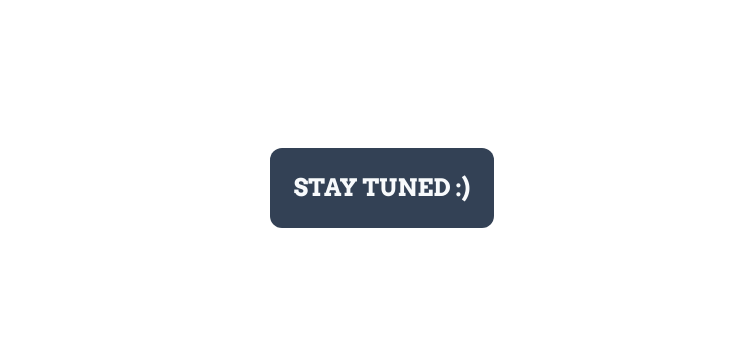
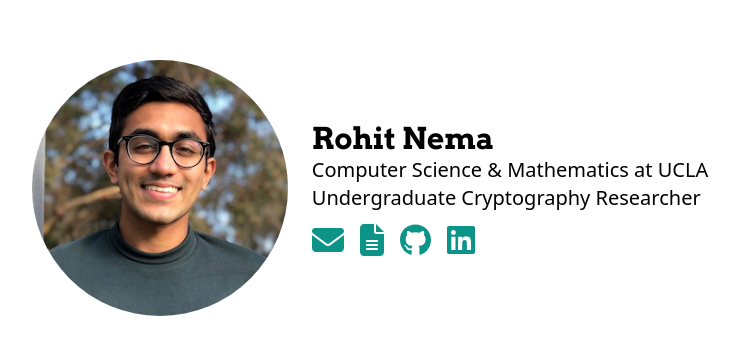
Before and after one commit to entrohpy/personal-website, a Next.js app: page / in a window 1280 px wide. Shown: the part 212-566 px from the top of the page, without its empty margins (258-997 px from the left). Built offline with nearby package versions, Linux system fonts and the light colour scheme.

Commit message:
Create basic page

```diff
--- a/pages/index.js
+++ b/pages/index.js
@@ -1,9 +1,61 @@
+import Link from 'next/link';
+import {FontAwesomeIcon} from "@fortawesome/react-fontawesome";
+import {
+  faGithub,
+  faLinkedin,
+} from "@fortawesome/free-brands-svg-icons";
+import {
+  faEnvelope,
+  faFileLines,
+} from "@fortawesome/free-solid-svg-icons";
+
+{/* <div className="container mx-auto p-6"> */}
 const Home = () => {
   return (
     <div className="flex h-screen">
-
-      <div className="text-2xl m-auto font-display">
-        <p className="uppercase text-center w-full p-6 rounded-xl items-center bg-slate-700 text-slate-50">Stay Tuned :)</p>
+      <div className="flex justify-center m-auto">
+        <img className="w-64 h-64 rounded-full" src="/images/profile.png" /> {/* image */}
+        <div className="my-auto p-6 text-xl">
+          <div className="font-display text-3xl">
+          Rohit Nema
+          </div>
+          <div>
+            Computer Science & Mathematics at UCLA
+          </div>
+          <div>
+            Undergraduate Cryptography Researcher
+          </div>
+          <div className="flex space-x-4 mt-3" style={{fontSize: 32}}>
+            <button className="text-teal-600 hover:text-teal-700">
+              <Link href="mailto:rohit@rohitnema.me">
+                <FontAwesomeIcon
+                  icon={faEnvelope}
+                />
+              </Link>
+            </button>
+            <button className="text-teal-600 hover:text-teal-700">
+              <Link href="/CV.pdf">
+                <FontAwesomeIcon
+                  icon={faFileLines}
+                />
+              </Link>
+            </button>
+            <button className="text-teal-600 hover:text-teal-700">
+              <a target="_blank" href="https://github.com/entrohpy/">
+                <FontAwesomeIcon
+                  icon={faGithub}
+                />
+              </a>
+            </button>
+            <button className="text-teal-600 hover:text-teal-700">
+              <a target="_blank" href="https://linkedin.com/in/rohit-nema/">
+                <FontAwesomeIcon
+                  icon={faLinkedin}
+                />
+              </a>
+            </button>
+          </div>
+        </div>
       </div>
     </div>
   );
```
